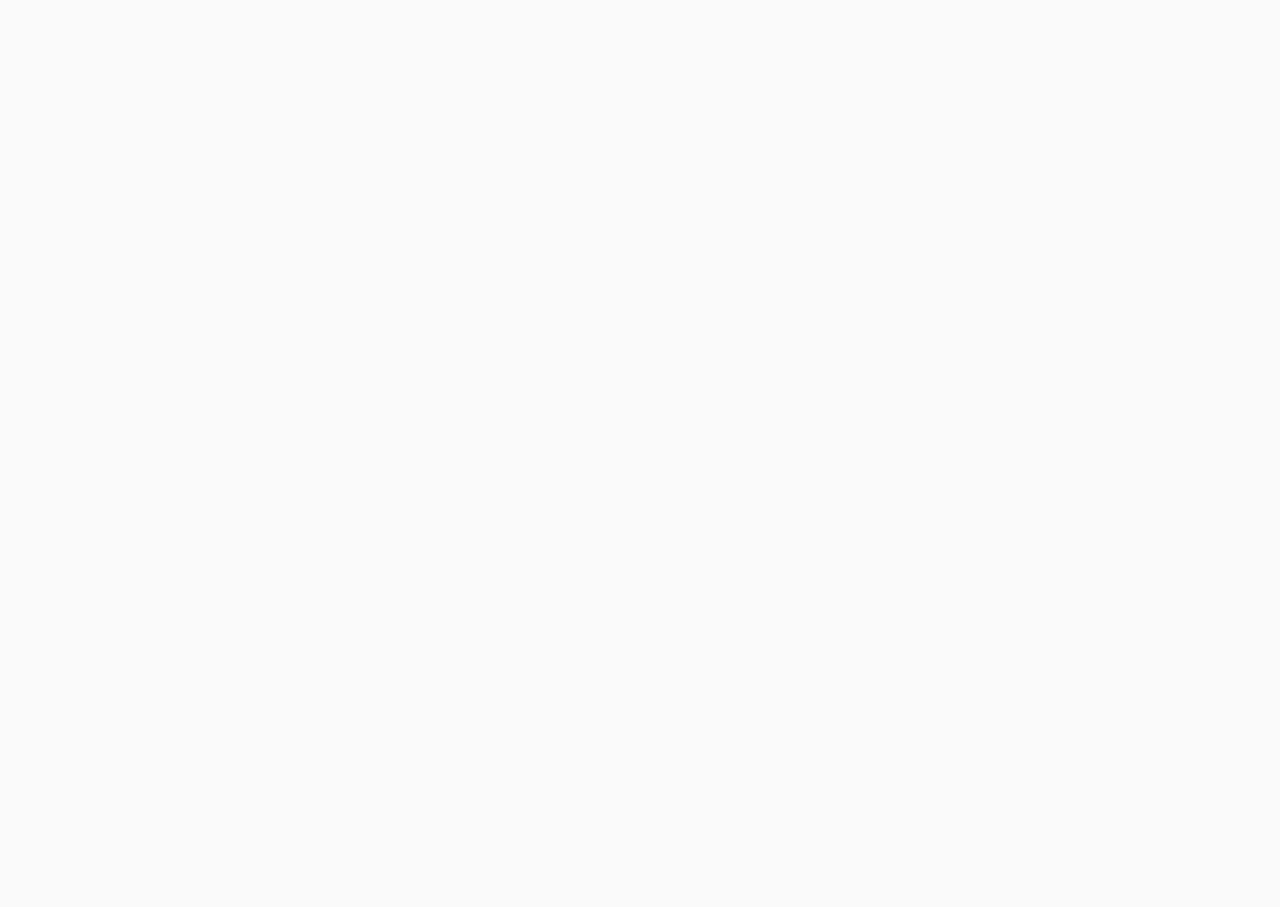
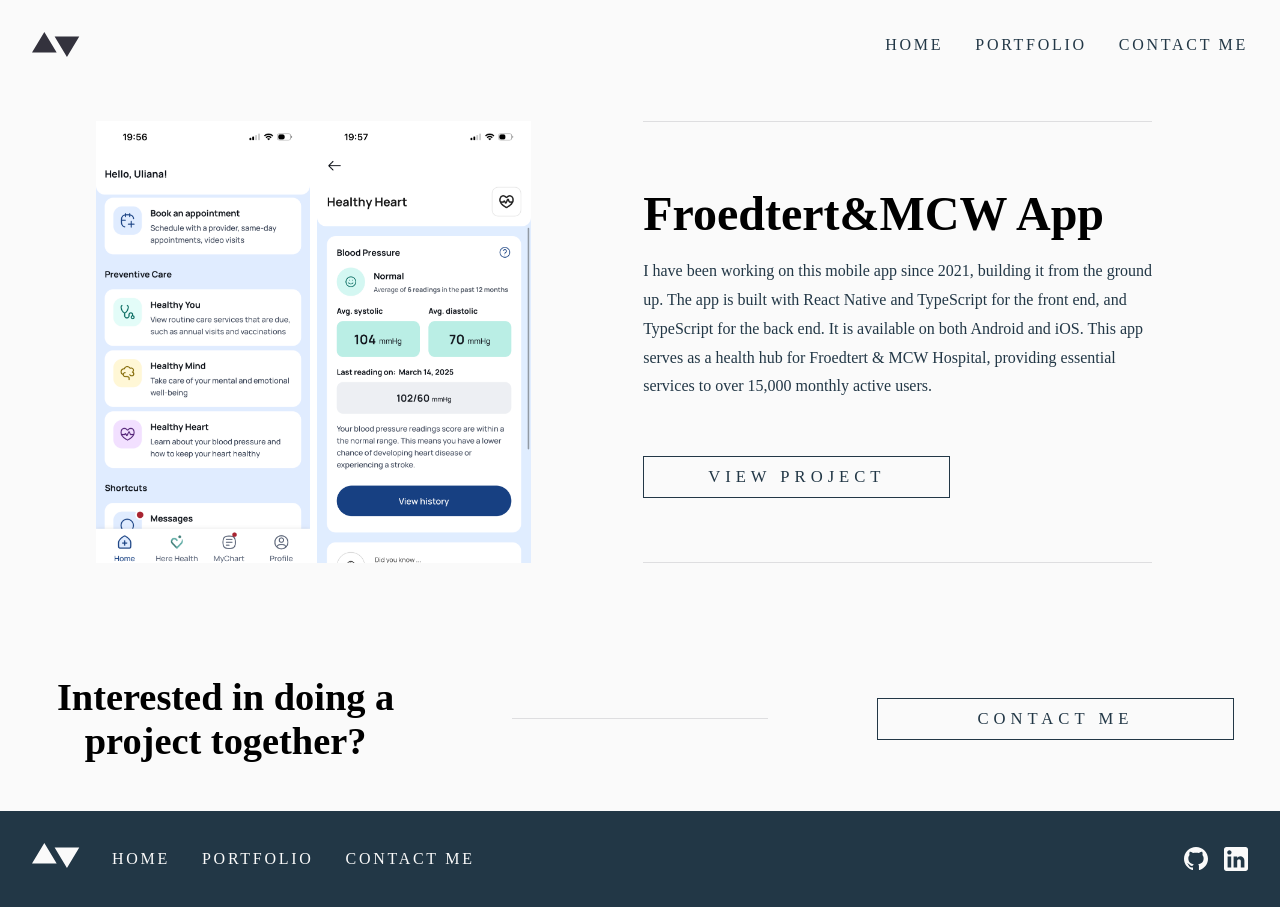
Before and after one commit to uheron96/personal-website, a React (Create React App) app: page /portfolio in a window 1280 px wide. Before the commit the page ends 800 px from the top, so only its background shows below. Built offline with nearby package versions, Linux system fonts and the light colour scheme; a web font is replaced by a local one.

Commit message:
added web and tablet layout for portfolio view

```diff
--- a/src/responsiveViews/mobile/components/Header.tsx
+++ b/src/responsiveViews/mobile/components/Header.tsx
@@ -1,12 +1,10 @@
 import { useRef, useState } from "react";
 import styled from "styled-components";
 import { MenuBar } from "./MenuBar";
-import { useNavigate } from "react-router";
 
 export const Header = () => {
   const menuRef = useRef<HTMLDivElement | null>(null);
   const [menuIsOpen, setMenuIsOpen] = useState(false);
-  const navigate = useNavigate();
 
   const handleMenuPress = () => {
     setMenuIsOpen((prev) => !prev);
@@ -14,7 +12,7 @@
 
   return (
     <Container>
-      <LogoImage src="/svg/logo.svg" alt="logo" onClick={() => navigate("/")} />
+      <LogoImage src="/svg/logo.svg" alt="logo" />
       <MenuImage
         src={menuIsOpen ? "/svg/close.svg" : "/svg/hamburger.svg"}
         alt="menu"
--- a/src/responsiveViews/web/HomeTabletView.tsx
+++ b/src/responsiveViews/web/HomeTabletView.tsx
@@ -4,9 +4,11 @@
 import { Header } from "./components/Header";
 import { Section } from "./components/Section";
 import { Footer } from "./components/Footer";
+import { useNavigate } from "react-router";
 
 export const HomeTabletView = () => {
   const aboutMeRef = useRef<HTMLDivElement>(null);
+  const navigate = useNavigate();
 
   const scrollToAboutMe = () => {
     const { current } = aboutMeRef;
@@ -41,7 +43,8 @@
           id="about"
           imageSrc="/images/uliana-image-long.jpeg"
           buttonTitle="GO TO PORTFOLIO"
-          onClick={() => {}}
+          title="ABOUT ME"
+          onClick={() => navigate("/portfolio")}
           paragraph="I am a skilled software engineer with over 5 years of
                   experience building full-stack mobile and web applications for the
                   tech and healthcare industries. I have expertise in both front-end
--- a/src/responsiveViews/web/HomeWebView.tsx
+++ b/src/responsiveViews/web/HomeWebView.tsx
@@ -4,9 +4,11 @@
 import { Header } from "./components/Header";
 import { Section } from "./components/Section";
 import { Footer } from "./components/Footer";
+import { useNavigate } from "react-router";
 
 export const HomeWebView = () => {
   const aboutMeRef = useRef<HTMLDivElement>(null);
+  const navigate = useNavigate();
 
   const scrollToAboutMe = () => {
     const { current } = aboutMeRef;
@@ -38,7 +40,8 @@
           id="about"
           imageSrc="/images/uliana-image-long.jpeg"
           buttonTitle="GO TO PORTFOLIO"
-          onClick={() => {}}
+          title="ABOUT ME"
+          onClick={() => navigate("/portfolio")}
           paragraph="I am a skilled software engineer with over 5 years of
                   experience building full-stack mobile and web applications for the
                   tech and healthcare industries. I have expertise in both front-end
@@ -50,7 +53,7 @@
         />
       </Inner>
 
-      <Footer isWeb/>
+      <Footer isWeb />
     </Container>
   );
 };
--- /dev/null
+++ b/src/responsiveViews/web/PortfolioTabletView.tsx
@@ -0,0 +1,40 @@
+import { Footer } from "./components/Footer";
+import { Header } from "./components/Header";
+import styled from "styled-components";
+import { projectsData } from "../../data/projects";
+import { Section } from "./components/Section";
+import { useNavigate } from "react-router";
+
+export const PortfolioTabletView = () => {
+  const navigate = useNavigate();
+
+  return (
+    <Container>
+      <Header />
+
+      <Inner>
+        {projectsData.map((project) => (
+          <Section
+            id={project.id}
+            buttonTitle="VIEW PROJECT"
+            imageSrc={project.imageUrl}
+            onClick={() => navigate(`/project/${project.id}`)}
+            paragraph={project.description}
+            title={project.title}
+          />
+        ))}
+      </Inner>
+
+      <Footer />
+    </Container>
+  );
+};
+
+const Container = styled.div``;
+
+const Inner = styled.div`
+  display: flex;
+  flex-direction: column;
+  gap: 2em;
+  padding: 2em;
+`;
--- /dev/null
+++ b/src/responsiveViews/web/PortfolioWebView.tsx
@@ -0,0 +1,41 @@
+import { Footer } from "./components/Footer";
+import { Header } from "./components/Header";
+import styled from "styled-components";
+import { projectsData } from "../../data/projects";
+import { Section } from "./components/Section";
+import { useNavigate } from "react-router";
+
+export const PortfolioWebView = () => {
+  const navigate = useNavigate();
+
+  return (
+    <Container>
+      <Header />
+
+      <Inner>
+        {projectsData.map((project) => (
+          <Section
+            id={project.id}
+            buttonTitle="VIEW PROJECT"
+            imageSrc={project.imageUrl}
+            onClick={() => navigate(`/project/${project.id}`)}
+            paragraph={project.description}
+            title={project.title}
+            extraSpacing
+          />
+        ))}
+      </Inner>
+
+      <Footer />
+    </Container>
+  );
+};
+
+const Container = styled.div``;
+
+const Inner = styled.div`
+  display: flex;
+  flex-direction: column;
+  gap: 2em;
+  padding: 4em 6em;
+`;
--- a/src/responsiveViews/web/components/Footer.tsx
+++ b/src/responsiveViews/web/components/Footer.tsx
@@ -46,7 +46,7 @@
 const Title = styled.h1`
   font-family: var(--display-font);
   text-align: center;
-  font-size: clamp(2em, 3vw, 3em);
+  font-size: clamp(1.8em, 3vw, 3em);
   width: 30%;
 `;
 
--- a/src/responsiveViews/web/components/Header.tsx
+++ b/src/responsiveViews/web/components/Header.tsx
@@ -1,7 +1,10 @@
 import styled from "styled-components";
 import { MenuBar } from "./MenuBar";
+import { useNavigate } from "react-router";
 
 export const Header = () => {
+  const navigate = useNavigate();
+
   return (
     <Container>
       <LogoImage src="/svg/logo.svg" alt="logo" />
--- a/src/responsiveViews/web/components/MenuBar.tsx
+++ b/src/responsiveViews/web/components/MenuBar.tsx
@@ -1,3 +1,4 @@
+import { useNavigate } from "react-router";
 import styled from "styled-components";
 
 type Props = { type: "menu" | "footer" };
@@ -5,6 +6,7 @@
 export const MenuBar = ({ type }: Props) => {
   const githubLink = "https://github.com/uheron96";
   const linkedinLink = "https://www.linkedin.com/in/uliana-heron-4ab55a157/";
+  const navigate = useNavigate();
 
   const openInNewTab = (url: string) => {
     window.open(url, "_blank", "noreferrer");
@@ -14,8 +16,12 @@
     <Container type={type}>
       <TextContainer>
         {type === "footer" && <LogoImage />}
-        <TextButton type={type}>HOME</TextButton>
-        <TextButton type={type}>PORTFOLIO</TextButton>
+        <TextButton onClick={() => navigate("/")} type={type}>
+          HOME
+        </TextButton>
+        <TextButton onClick={() => navigate("/portfolio")} type={type}>
+          PORTFOLIO
+        </TextButton>
         <TextButton type={type}>CONTACT ME</TextButton>
       </TextContainer>
 
--- a/src/responsiveViews/web/components/Section.tsx
+++ b/src/responsiveViews/web/components/Section.tsx
@@ -2,13 +2,15 @@
 import { SecondaryButton } from "../../../components/SecondaryButton";
 
 type Props = {
-  ref: React.RefObject<HTMLDivElement | null>;
+  ref?: React.RefObject<HTMLDivElement | null>;
   id: string;
   imageSrc: string;
   paragraph: string;
+  title: string;
   buttonTitle: string;
   onClick: () => void;
   isWeb?: boolean;
+  extraSpacing?: boolean;
 };
 
 export const Section = ({
@@ -16,19 +18,22 @@
   id,
   buttonTitle,
   imageSrc,
+  title,
   onClick,
   paragraph,
   isWeb,
+  extraSpacing,
 }: Props) => {
   return (
     <Container id={id} ref={ref}>
       <Image src={imageSrc} alt="section image" isWeb={isWeb} />
-      <RightContainer>
+
+      {extraSpacing && <Separator />}
+      <RightContainer extraSpacing={extraSpacing}>
         <Inner>
-          <Title>About Me</Title>
+          <Title>{title}</Title>
           <Paragraph isWeb={isWeb}>{paragraph}</Paragraph>
         </Inner>
-
         <ButtonContainer>
           <SecondaryButton
             title={buttonTitle}
@@ -45,7 +50,11 @@
   width: 100%;
   display: flex;
   flex-direction: row;
-  align-items: stretch; /* Ensures both items match in height */
+  align-items: stretch;
+`;
+
+const Separator = styled.div`
+  width: 5em;
 `;
 
 const Image = styled.img<{ isWeb?: boolean }>`
@@ -53,7 +62,7 @@
   height: 100%;
 `;
 
-const RightContainer = styled.div`
+const RightContainer = styled.div<{ extraSpacing?: boolean }>`
   display: flex;
   flex-direction: column;
   border-top: 1px solid var(--gray);
@@ -61,8 +70,8 @@
   margin-right: 2em;
   margin-left: 2em;
   gap: 1em;
-  padding-top: 1em;
-  padding-bottom: 1em;
+  padding-top: ${({ extraSpacing }) => (extraSpacing ? "4em" : "1em")};
+  padding-bottom: ${({ extraSpacing }) => (extraSpacing ? "4em" : "1em")};
   flex: 1;
   justify-content: space-between;
 `;
--- a/src/screens/Portfolio.tsx
+++ b/src/screens/Portfolio.tsx
@@ -1,4 +1,6 @@
 import { ProtfolioMobileView } from "../responsiveViews/mobile/ProtfolioMobileView";
+import { PortfolioTabletView } from "../responsiveViews/web/PortfolioTabletView";
+import { PortfolioWebView } from "../responsiveViews/web/PortfolioWebView";
 import useCheckDeviceScreen from "../utils/useCheckDeviceScreen";
 
 export const Portfolio = () => {
@@ -6,8 +8,8 @@
 
   const ScreenContent = () => {
     if (isMobile) return <ProtfolioMobileView />;
-   /*  if (isTablet) return <HomeTabletView />;
-    if (isDesktop) return <HomeWebView />; */
+    if (isTablet) return <PortfolioTabletView />;
+    if (isDesktop) return <PortfolioWebView />;
     return null;
   };
 
```
